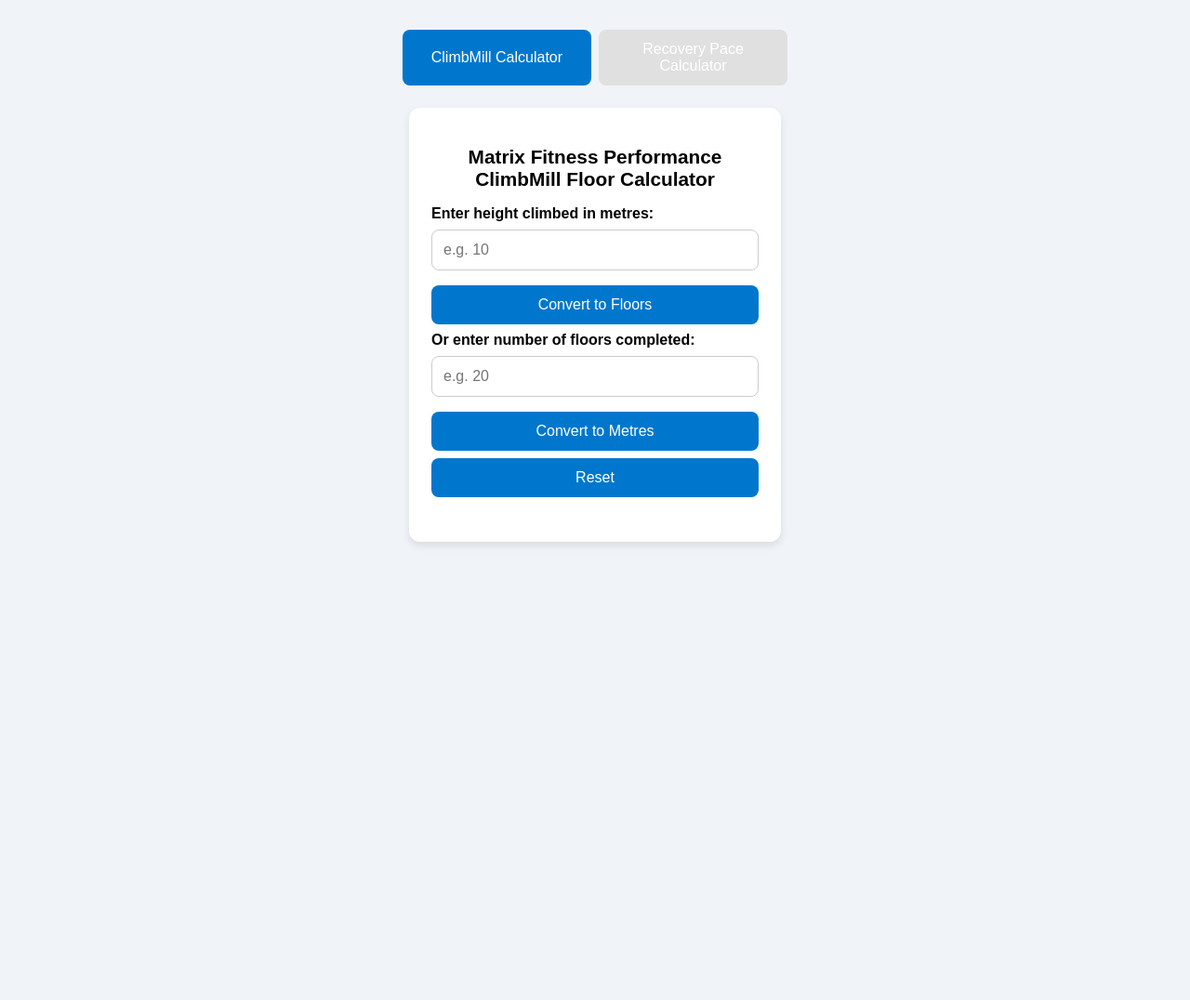
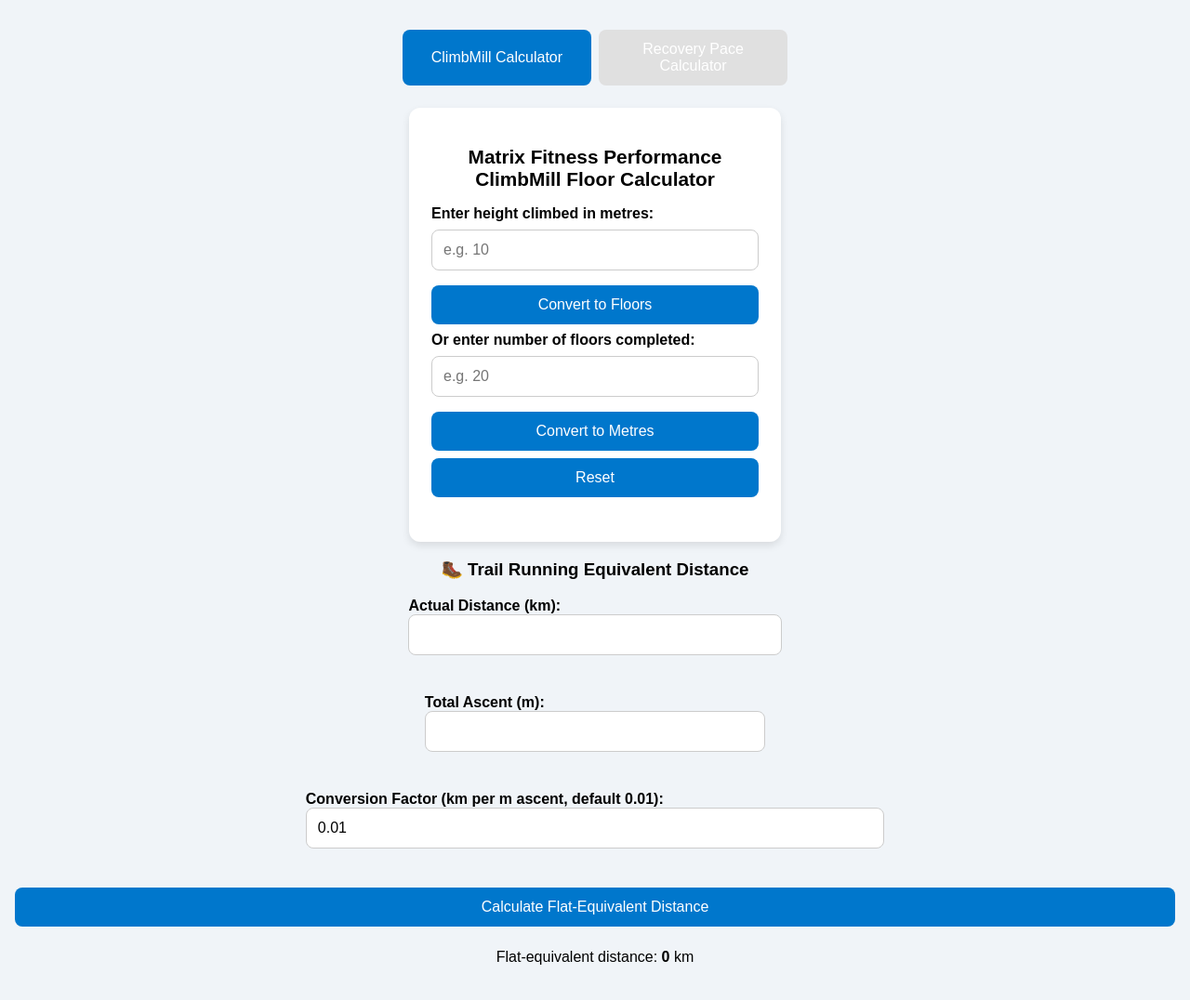
Before and after one commit to oojafink/calculators, a plain HTML site: page index.html in a window 1280 px wide. Shown: the whole page at 93% size. Before the commit the page ends 800 px from the top, so only its background shows below. Drawn offline with Linux system fonts and the light colour scheme.

Commit message:
index.html

```diff
--- a/index.html
+++ b/index.html
@@ -147,6 +147,14 @@
     <div class="result" id="resultPace"></div>
   </div>
 
+<!-- Add this block after the existing calculators -->
+<h3>🥾 Trail Running Equivalent Distance</h3>
+<label>Actual Distance (km): <input type="number" id="trailDistance" step="0.01"></label><br>
+<label>Total Ascent (m): <input type="number" id="ascent"></label><br>
+<label>Conversion Factor (km per m ascent, default 0.01): <input type="number" id="conversionFactor" step="0.001" value="0.01"></label><br>
+<button onclick="calculateTrailEffort()">Calculate Flat‑Equivalent Distance</button>
+<p>Flat‑equivalent distance: <strong id="flatEquivalent">0</strong> km</p>
+
   <script>
     const stepHeightMeters = 0.203;
     const stepsPerFloor = 16;
@@ -250,6 +258,16 @@
       localStorage.removeItem('minutes');
       localStorage.removeItem('seconds');
     }
+
+function calculateTrailEffort() {
+  const distance = parseFloat(document.getElementById('trailDistance').value) || 0;
+  const ascent = parseFloat(document.getElementById('ascent').value) || 0;
+  const conversionFactor = parseFloat(document.getElementById('conversionFactor').value) || 0.01;
+  const equivalent = distance + (ascent * conversionFactor);
+  document.getElementById('flatEquivalent').innerText = equivalent.toFixed(2);
+}
+
+
   </script>
 </body>
 </html>
```
